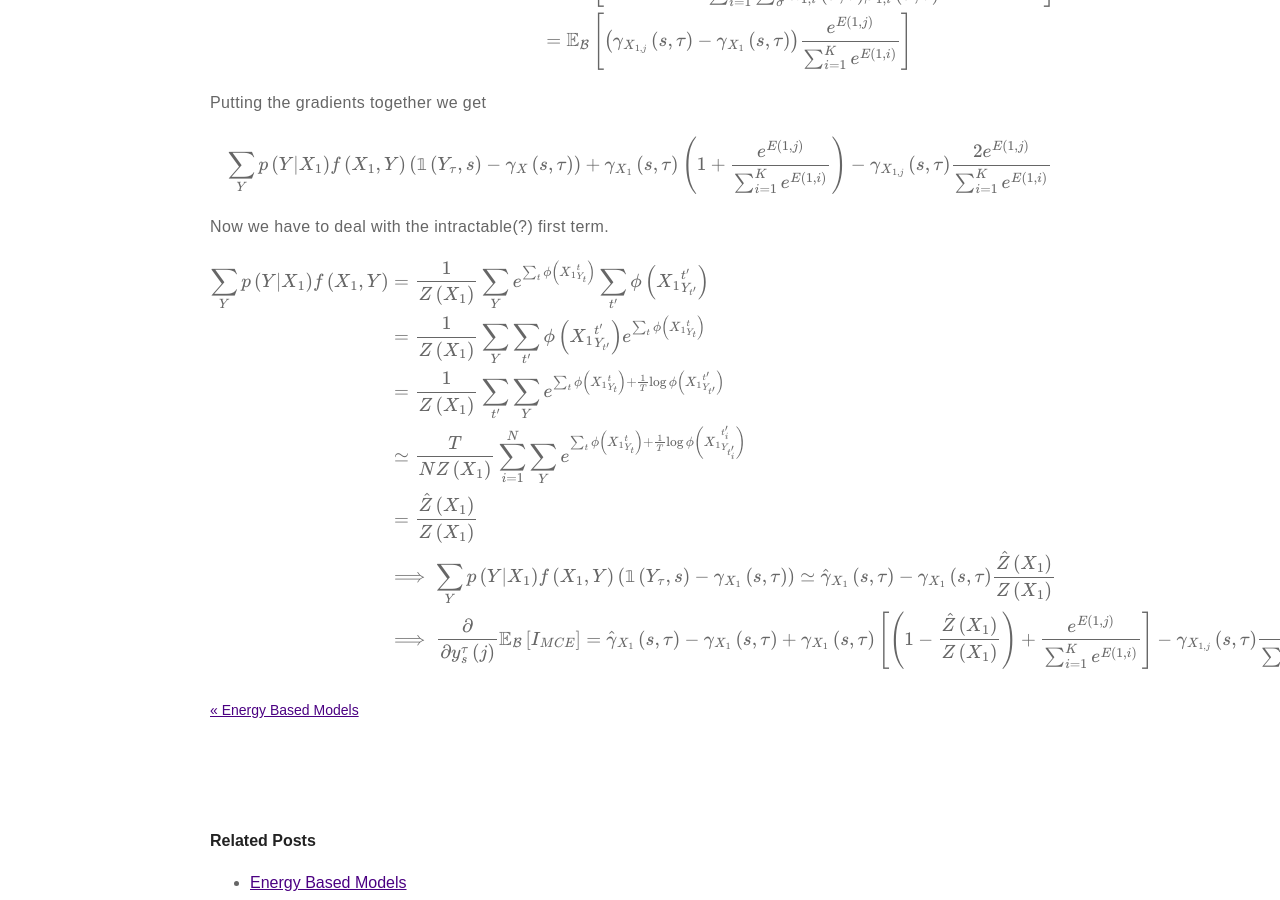
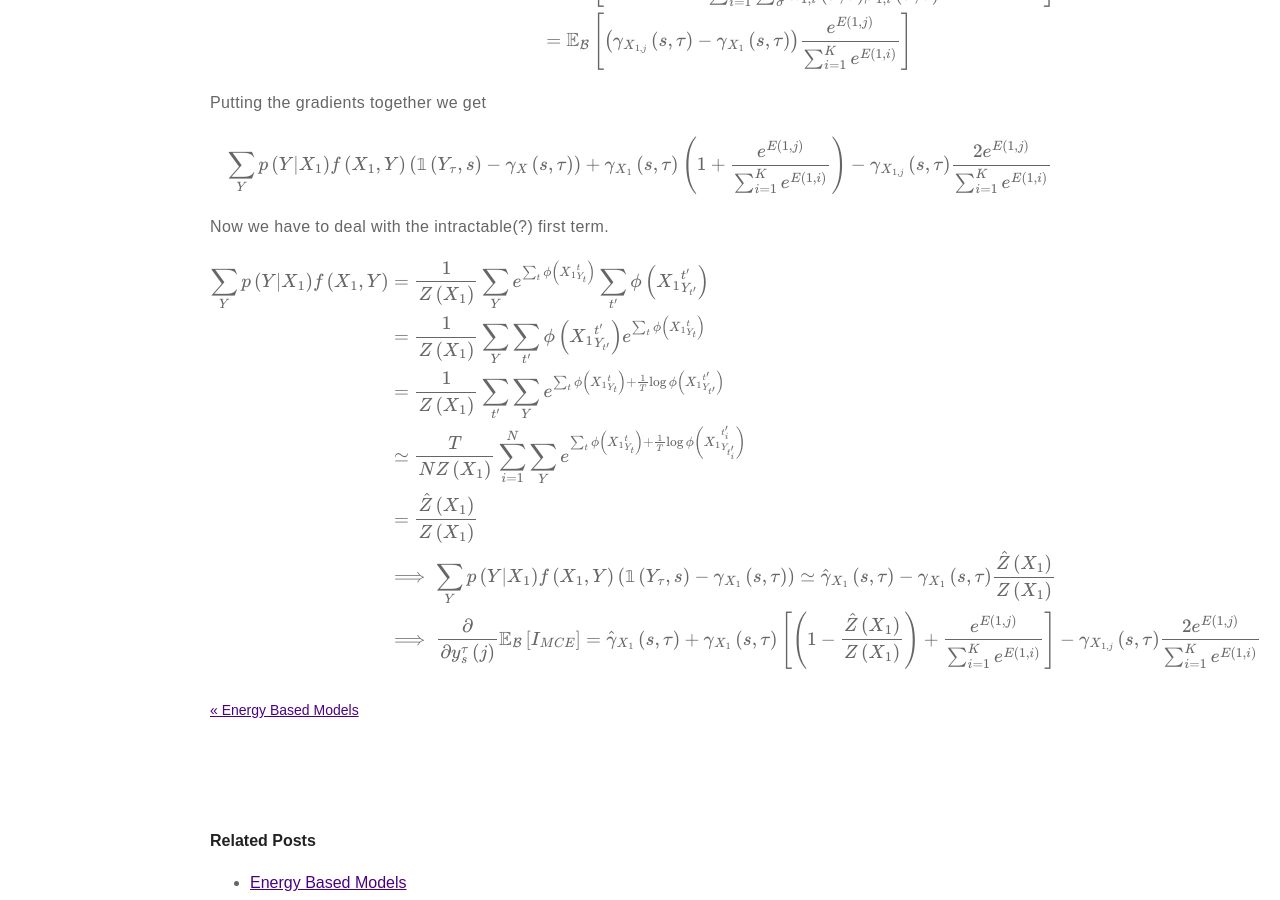
Before and after one commit to m-wiesner/m-wiesner.github.io, a Jekyll site: the page built from _posts/2020-10-30-Variational-Bounds-on-Mutual-Information.markdown, in a window 1280 px wide and 900 px high, scrolled down 9534 px. Built offline with Jekyll 4.4.1, drawn with Linux system fonts in a browser that asks for light colours; formulas are drawn with MathJax 3.

Commit message:
Update 2020-10-30-Variational-Bounds-on-Mutual-Information.markdown

```diff
--- a/_posts/2020-10-30-Variational-Bounds-on-Mutual-Information.markdown
+++ b/_posts/2020-10-30-Variational-Bounds-on-Mutual-Information.markdown
@@ -346,7 +346,7 @@
 &\simeq \frac{T}{N Z\left(X_1\right)} \sum_{i=1}^N \sum_Y e^{\sum_t \phi\left({X_1}_{Y_t}^t\right) + \frac{1}{T}\log{\phi\left({X_1}_{Y_{t_i^{\prime}}}^{t_i^{\prime}}\right)}} \\
 &=\frac{\hat{Z}\left(X_1\right)}{Z\left(X_1\right)} \\
 &\implies \sum_Y p\left(Y | X_1\right) f\left(X_1, Y\right) \left(\mathbb{1}\left(Y_{\tau}, s\right) - \gamma_{X_1}\left(s, \tau\right) \right) \simeq \hat{\gamma}_{X_1}\left(s, \tau\right) - \gamma_{X_1}\left(s, \tau \right) \frac{\hat{Z}\left(X_1\right)}{Z\left(X_1\right)} \\
-&\implies \frac{\partial}{\partial y_s^{\tau}\left(j\right)} \mathbb{E}_{\mathcal{B}}\left[ I_{MCE} \right] = \hat{\gamma}_{X_1}\left(s, \tau\right) - \gamma_{X_1}\left(s, \tau \right)  + \gamma_{X_1}\left(s, \tau\right)\left[\left(1-\frac{\hat{Z}\left(X_1\right)}{Z\left(X_1\right)}\right) + \frac{e^{E\left(1, j\right)}}{\sum_{i=1}^K e^{E\left(1, i\right)}}\right] -  \gamma_{X_{1, j}}\left(s, \tau\right) \frac{2e^{E\left(1, j\right)}}{\sum_{i=1}^K e^{E\left(1, i\right)}}
+&\implies \frac{\partial}{\partial y_s^{\tau}\left(j\right)} \mathbb{E}_{\mathcal{B}}\left[ I_{MCE} \right] = \hat{\gamma}_{X_1}\left(s, \tau\right) + \gamma_{X_1}\left(s, \tau\right)\left[\left(1-\frac{\hat{Z}\left(X_1\right)}{Z\left(X_1\right)}\right) + \frac{e^{E\left(1, j\right)}}{\sum_{i=1}^K e^{E\left(1, i\right)}}\right] -  \gamma_{X_{1, j}}\left(s, \tau\right) \frac{2e^{E\left(1, j\right)}}{\sum_{i=1}^K e^{E\left(1, i\right)}}
 \end{align}$$
 
 
```
